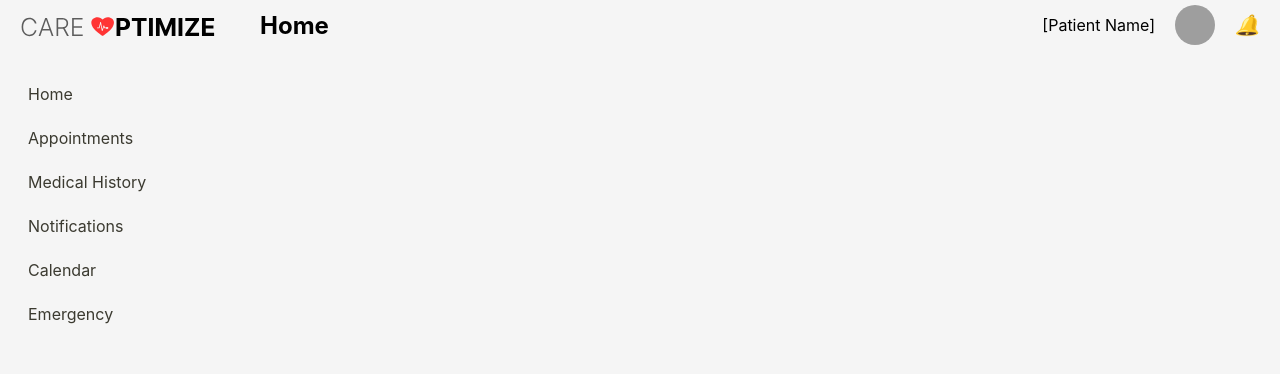
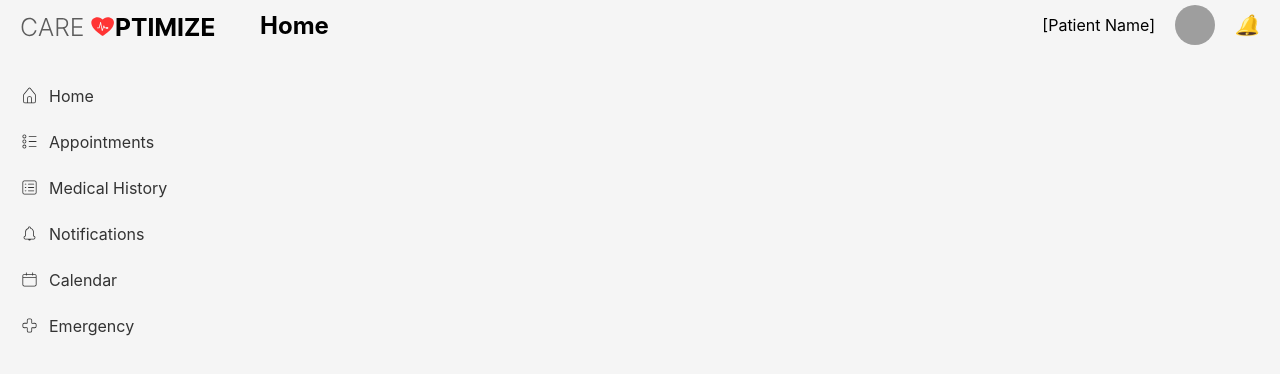
Before and after one commit to ThisaraNilupul/careoptimize_frontend, a React (Create React App) app: page / in a window 1280 px wide. Shown: the top 374 px of the page. Built offline with nearby package versions, Linux system fonts and the light colour scheme; grey boxes are pictures that could not be loaded.

Commit message:
sidenav icon added

```diff
--- a/src/App.js
+++ b/src/App.js
@@ -1,5 +1,6 @@
 import React, { useState, useEffect } from 'react';
 import { BrowserRouter as Router, Routes, Route, useLocation } from 'react-router-dom';
+import { CiHome, CiCircleList, CiViewList, CiBellOn, CiCalendar, CiMedicalCross } from "react-icons/ci";
 import Sidenav from "./components/Sidenav-component/Sidenav";
 import MainHeader from './components/MainHeader-component/MainHeader';
 import { AppRoutes } from './common/AppRoutes';
@@ -17,12 +18,12 @@ function App() {
 
     if (role === 'patient') {
       setMenuItems([
-        { name: 'Home', path: '/patient/home' },
-        { name: 'Appointments', path: '/patient/appointments' },
-        { name: 'Medical History', path: '/patient/medical-history' },
-        { name: 'Notifications', path: '/patient/notifications' },
-        { name: 'Calendar', path: '/patient/calendar' },
-        { name: 'Emergency', path: '/patient/emergency' },
+        { name: 'Home', path: '/patient/home', icon: <CiHome /> },
+        { name: 'Appointments', path: '/patient/appointments', icon: <CiCircleList /> },
+        { name: 'Medical History', path: '/patient/medical-history', icon: <CiViewList /> },
+        { name: 'Notifications', path: '/patient/notifications', icon: <CiBellOn /> },
+        { name: 'Calendar', path: '/patient/calendar', icon: <CiCalendar /> },
+        { name: 'Emergency', path: '/patient/emergency', icon: <CiMedicalCross /> },
       ]);
     } else if (role === 'doctor') {
       // Add Doctor-specific routes here
--- a/src/components/Sidenav-component/Sidenav.css
+++ b/src/components/Sidenav-component/Sidenav.css
@@ -25,20 +25,35 @@
   }
 
   .side-nav li {
-    padding: 3px;
-    /* border-bottom: 1px solid #444; */
+    padding: 3px 0;
   }
 
   .side-nav li a {
-    padding: 8px 0 30px 25px;
-    height: 20px;
+    display: flex;
+    align-items: center;
+    justify-content: start;
+    padding: 10px 20px;
     text-decoration: none;
-    display: block;
     color: #3b3a30;
   }
 
   .side-nav li a:hover {
-    height: 20px;
+    background-color: rgba(255, 146, 146, 0.61);
     color: #000000;
-    background-color: rgba(255, 146, 146, 0.61);
   }
+
+  .side-nav li .icon {
+    display: flex;
+    align-items: center;
+    justify-content: center;
+    margin-right: 10px;
+  }
+
+  .side-nav .item-name {
+    font-size: 16px;
+    color: #333;
+  }
+
+  .active {
+    color: #007bff;
+  }
--- a/src/components/Sidenav-component/Sidenav.jsx
+++ b/src/components/Sidenav-component/Sidenav.jsx
@@ -13,8 +13,9 @@ const Sidenav = ({menu}) => {
       <ul>
         {menu.map((item, index) => (
             <li key={index}>
-                <Link to={item.path} activeClassName="active">
-                    {item.name}
+                <Link to={item.path} activeClassName="active" >
+                    <span className="icon"> {React.cloneElement(item.icon, { size: 19, color: "#333", })}</span>
+                    <span className="item-name">{item.name}</span>
                 </Link>
             </li>
         ))}
```
Also changed, not shown: src/components/Sidenav-component/SideBarMenu.jsx (deleted, +0 -14 lines).
